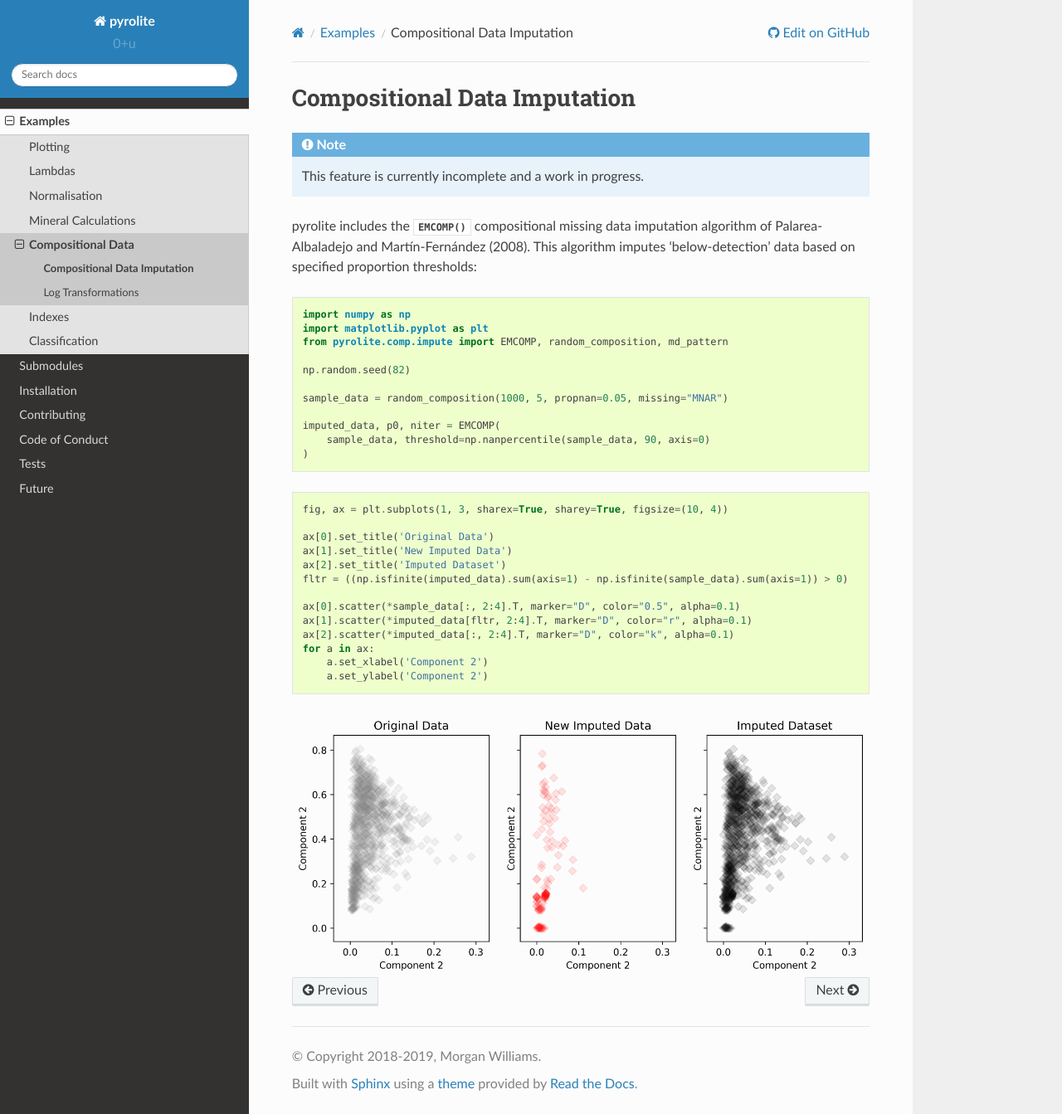
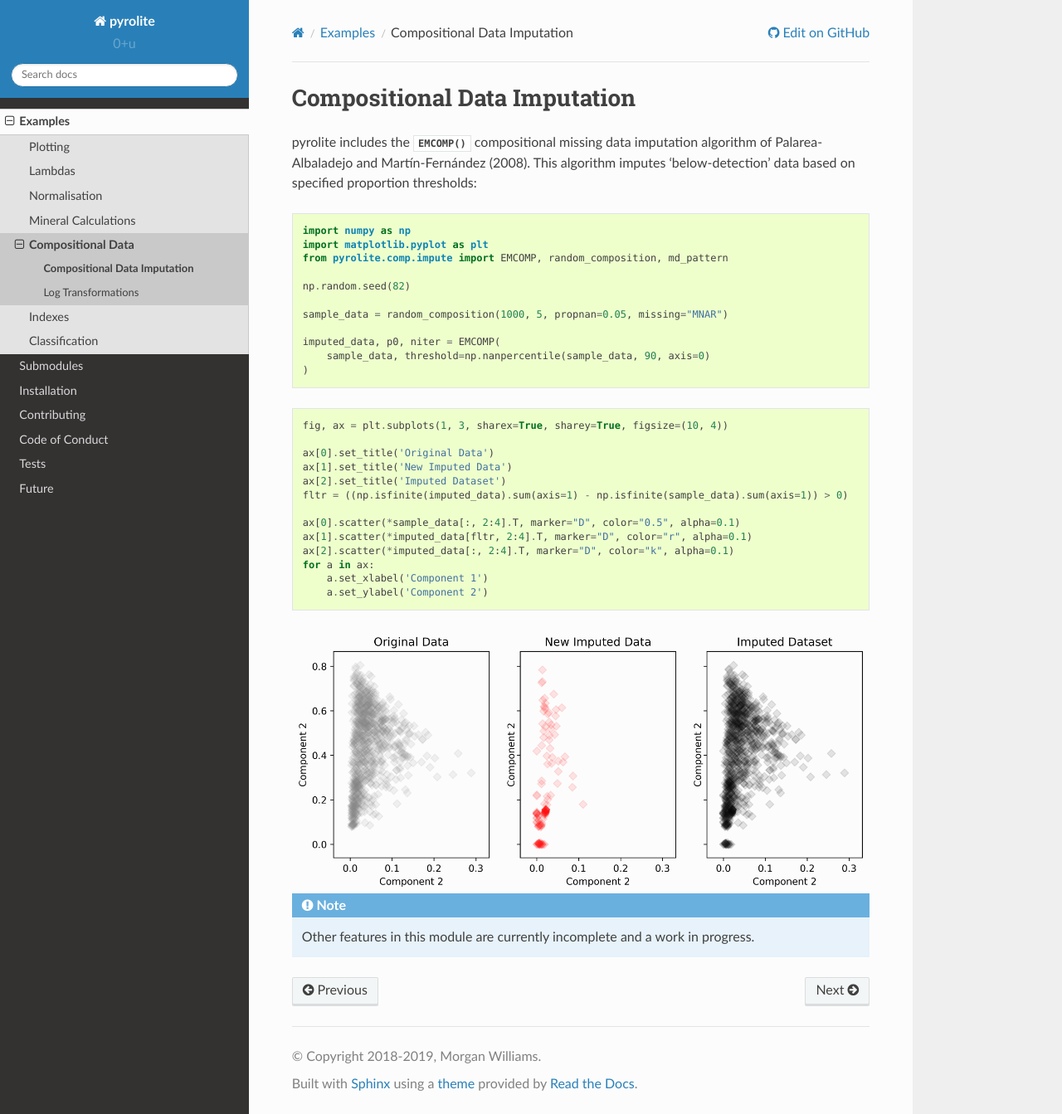
Before and after one commit to morganjwilliams/pyrolite, a Sphinx documentation site: the page built from docs/source/usage/eg/comp/impute.rst, in a window 1280 px wide and 1343 px high. Shown: the whole window at 83% size. Built offline with Sphinx 7.4.7 and the Read the Docs theme 2.0.0, drawn with Linux system fonts in a browser that asks for light colours.

Commit message:
Move note for impute example

```diff
--- a/docs/examples/comp/EMCOMP.py
+++ b/docs/examples/comp/EMCOMP.py
@@ -21,7 +21,7 @@ ax[0].scatter(*sample_data[:, 2:4].T, marker="D", color="0.5", alpha=0.1)
 ax[1].scatter(*imputed_data[fltr, 2:4].T, marker="D", color="r", alpha=0.1)
 ax[2].scatter(*imputed_data[:, 2:4].T, marker="D", color="k", alpha=0.1)
 for a in ax:
-    a.set_xlabel('Component 2')
+    a.set_xlabel('Component 1')
     a.set_ylabel('Component 2')
 # %% Save Figure --
 from pyrolite.util.plot import save_figure
--- a/docs/source/usage/eg/comp/impute.rst
+++ b/docs/source/usage/eg/comp/impute.rst
@@ -1,7 +1,5 @@
 Compositional Data Imputation
 -----------------------------
-
-.. note:: This feature is currently incomplete and a work in progress.
 
 pyrolite includes the :func:`~pyrolite.comp.impute.EMCOMP` compositional missing data
 imputation algorithm of Palarea-Albaladejo and Martín-Fernández (2008).
@@ -19,3 +17,6 @@ This algorithm imputes 'below-detection' data based on specified proportion thre
 .. image:: ../../../_static/EMCOMP_comparison.png
   :width: 100%
   :align: center
+
+
+.. note:: Other features in this module are currently incomplete and a work in progress.
```
